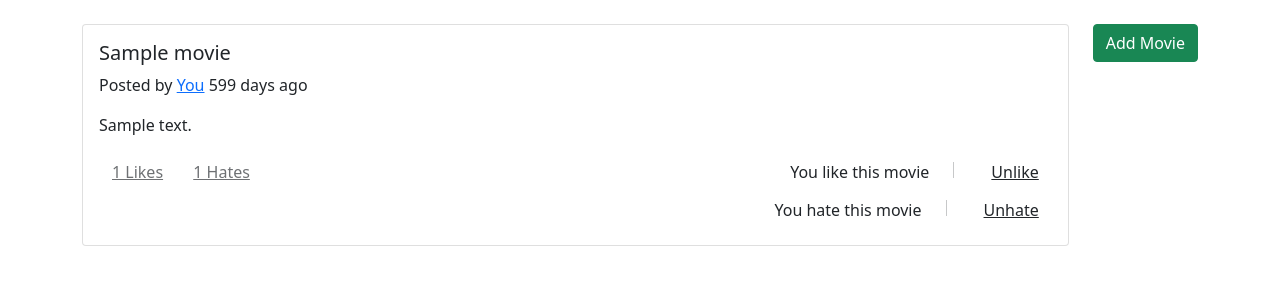
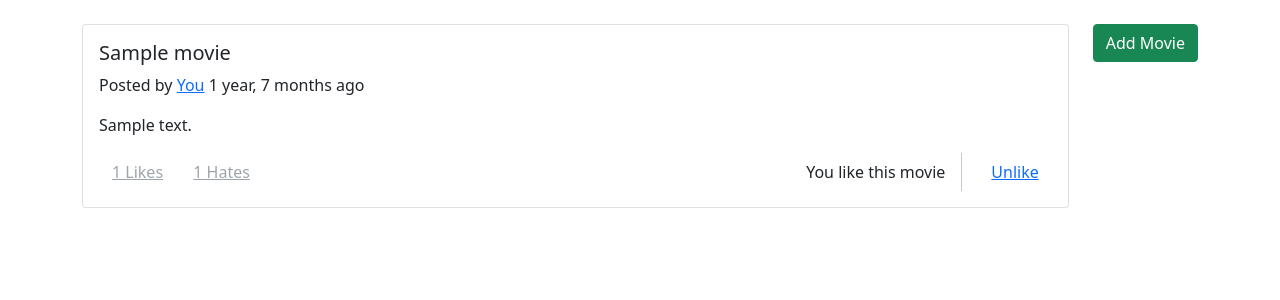
Before and after one commit to harteros/MovieRama, a Django app: page / in a window 1280 px wide. Shown: the part 130-430 px from the top of the page. Run offline with Django 3.2, Linux system fonts and the light colour scheme; a user stored in the database is signed in; tables that the repository leaves empty hold one stand-in row (values such as "Sample post").

Commit message:
updated movie view and movie model

```diff
--- a/MovieRama/settings.py
+++ b/MovieRama/settings.py
@@ -122,7 +122,7 @@ USE_I18N = True
 
 USE_L10N = True
 
-USE_TZ = True
+USE_TZ = False
 
 
 # Static files (CSS, JavaScript, Images)
--- a/movies/models.py
+++ b/movies/models.py
@@ -1,5 +1,3 @@
-import datetime
-
 from django.conf import settings
 from django.db import models
 
@@ -23,22 +21,3 @@ class Movie(models.Model):
             Returns a movie by its title
         """
         return self.title
-
-    def count_likes(self):
-        """
-            Returns the number of users that like the movie
-        """
-        return self.likes.all().count()
-
-    def count_hates(self):
-        """
-            Returns the number of users that hate the movie
-        """
-        return self.hates.all().count()
-
-    def days_ago(self):
-        """
-            Returns the number of days before which the movie was published
-        """
-        days_ago = datetime.datetime.now(tz=None) - self.pub_date.replace(tzinfo=None)
-        return days_ago.days
--- a/movies/templates/movies/index.html
+++ b/movies/templates/movies/index.html
@@ -35,11 +35,10 @@
                             Posted by
                             {% if movie.user == user %}
                                 <a href="{% url 'movies:user_movies' movie.user.id %}">You</a>
-                                {{ movie.days_ago }} days ago
                             {% else %}
                                 <a href="{% url 'movies:user_movies' movie.user.id %}">{{ movie.user }}</a>
-                                {{ movie.days_ago }} days ago
                             {% endif %}
+                            {{ movie.pub_date | timesince }} ago
                         </p>
                         <p class="card-text">{{ movie.desc }}</p>
 
@@ -50,79 +49,53 @@
                                 <form action="{% url 'movies:react_to_movie' %}" method="POST">
                                     {% csrf_token %}
                                     <input type="hidden" name="movie_id" value="{{ movie.id }}">
-                                    {% if user == movie.user %}
-                                        <button class="btn text-decoration-underline align-baseline" name="like_btn"
-                                                type="submit"
-                                                disabled>{{ movie.count_likes }} Likes
-                                        </button>
-                                        <button class="btn text-decoration-underline align-baseline" name="hate_btn"
-                                                type="submit"
-                                                disabled>{{ movie.count_hates }} Hates
+                                    {% if user == movie.user or user in movie.likes.all %}
+                                        <button class="btn btn-link" name="like_btn"
+                                                type="submit" disabled>{{ movie.likes.count }} Likes
                                         </button>
                                     {% else %}
-                                        {% if user in movie.likes.all %}
-                                            <button class="btn text-decoration-underline align-baseline" name="like_btn"
-                                                    type="submit"
-                                                    disabled>{{ movie.count_likes }} Likes
+                                        <button class="btn btn-link" name="like_btn"
+                                                type="submit">{{ movie.likes.count }} Likes
+                                        </button>
+                                    {% endif %}
+                                    {% if user == movie.user or user in movie.hates.all %}
+                                        <button class="btn btn-link" name="hate_btn"
+                                                type="submit" disabled>{{ movie.hates.count }} Hates
                                         </button>
                                     {% else %}
-                                            <button class="btn text-decoration-underline align-baseline" name="like_btn"
-                                                    type="submit">{{ movie.count_likes }} Likes
+                                        <button class="btn btn-link" name="hate_btn"
+                                                type="submit">{{ movie.hates.count }} Hates
                                         </button>
-                                        {% endif %}
-                                        {% if user in movie.hates.all %}
-                                            <button class="btn text-decoration-underline align-baseline" name="hate_btn"
-                                                    type="submit"
-                                                    disabled>{{ movie.count_hates }}
-                                                Hates
-                                            </button>
-                                        {% else %}
-                                            <button class="btn text-decoration-underline align-baseline" name="hate_btn"
-                                                    type="submit">{{ movie.count_hates }} Hates
-                                            </button>
-                                        {% endif %}
                                     {% endif %}
                                 </form>
                             </div>
+                            {% if user in movie.likes.all or user in movie.hates.all %}
                                 <div class="col text-end">
                                     <form action="{% url 'movies:react_to_movie' %}" method="POST">
                                         {% csrf_token %}
                                         <input type="hidden" name="movie_id" value="{{ movie.id }}">
-                                    {% if user in movie.likes.all %}
                                         <div class="row justify-content-end align-items-center">
                                             <div class="col-auto">
-                                                You like this movie
-                                            </div>
-                                            <div class="col-auto">
+                                                <div class="hstack gap-3">
+                                                    {% if user in movie.likes.all %}
+                                                        <div> You like this movie</div>
                                                         <div class="vr"></div>
-                                            </div>
-                                            <div class="col-auto">
-                                                <button class="btn text-decoration-underline" name="like_btn"
-                                                        type="submit">
-                                                    Unlike
+                                                        <button class="btn btn-link" name="like_btn"
+                                                                type="submit">Unlike
                                                         </button>
+                                                    {% elif user in movie.hates.all %}
+                                                        <div> You hate this movie</div>
+                                                        <div class="vr"></div>
+                                                        <button class="btn btn-link" name="hate_btn"
+                                                                type="submit">Unhate
+                                                        </button>
+                                                    {% endif %}
                                                 </div>
                                             </div>
-                                    {% endif %}
-                                    {% if user in movie.hates.all %}
-                                        <div class="row justify-content-end align-items-center">
-                                            <div class="col-auto">
-                                                You hate this movie
                                         </div>
-                                            <div class="col-auto">
-                                                <div class="vr"></div>
-                                            </div>
-                                            <div class="col-auto">
-                                                <button class="btn text-decoration-underline align-baseline"
-                                                        name="hate_btn"
-                                                        type="submit">
-                                                    Unhate
-                                                </button>
-                                            </div>
+                                    </form>
                                 </div>
                             {% endif %}
-                                </form>
-                            </div>
                         </div>
                         <!--------------------------------End movie like/hate variations------------------------------>
                     </div>
@@ -133,13 +106,12 @@
         <!--------------------------------End movies list--------------------------------->
 
         <!--------------------------------Add new movie--------------------------------->
-
+        {% if user.is_authenticated %}
             <div class="col-auto">
-            {% if user.is_authenticated %}
                 <a class="btn btn-success" href="{% url 'movies:add_movie' %}">Add Movie</a>
+            </div>
         {% endif %}
     </div>
 
     <!--------------------------------End add new movie--------------------------------->
-    </div>
 {% endblock %}
```
Lines whose indentation alone changed are shown as unchanged.
